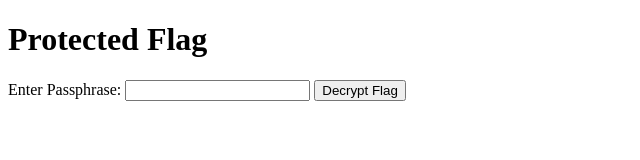
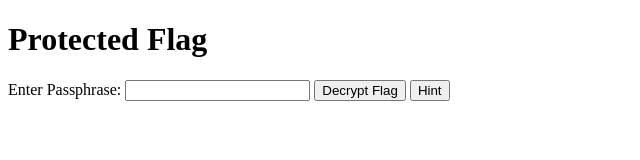
Before and after one commit to abdullahdigital/printer, a plain HTML site: page a.html in a window 1280 px wide. Shown: the whole page, without its empty margins (0-640 px from the left). Drawn offline with Linux system fonts and the light colour scheme.

Commit message:
added hint

```diff
--- a/a.html
+++ b/a.html
@@ -10,7 +10,7 @@
   <label for="password">Enter Passphrase:</label>
   <input type="password" id="password">
   <button onclick="decryptFlag()">Decrypt Flag</button>
-
+  <button onclick="showHint()">Hint</button>
   <script>
     var encodedPassword = "MTI3NDUyNjM=";
 
@@ -31,6 +31,11 @@
         alert("Incorrect passphrase!");
       }
     }
+
+
+    function showHint() {
+      alert("pelaPyar ya dosraPyar");
+    }
   </script>
 </body>
 </html>
```
